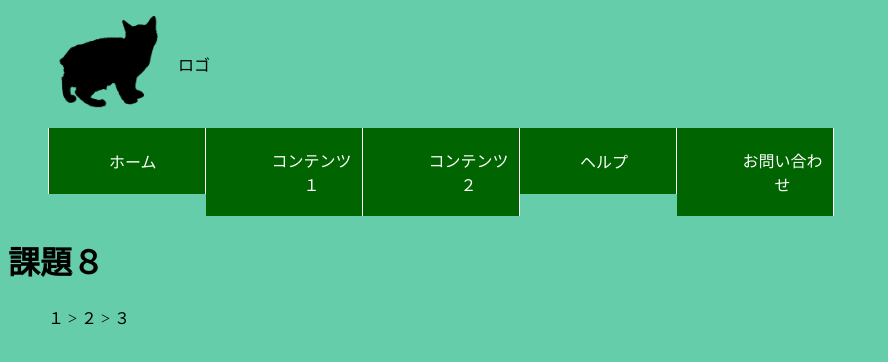
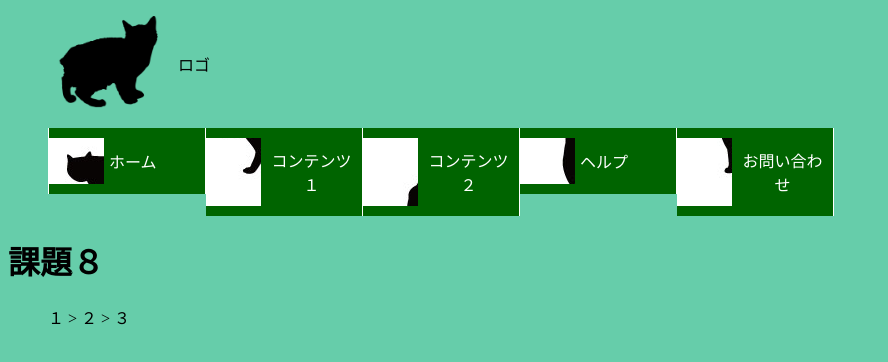
Before and after one commit to g1627007/web1-8, a plain HTML site: page index.html in a window 1280 px wide. Shown: the whole page, without its empty margins (0-888 px from the left). Drawn offline with Linux system fonts and the light colour scheme.

Commit message:
Update default.css

```diff
--- a/css/default.css
+++ b/css/default.css
@@ -35,7 +35,7 @@ body{
 #gnav div.img{
   display: table-cell;
   vertical-align:middle;
-  background: url(../img/cat.png) no-repeat;
+  background: url(../img/cat.jpg) no-repeat;
   width: 55px;
   height: 46px;
 }
```
